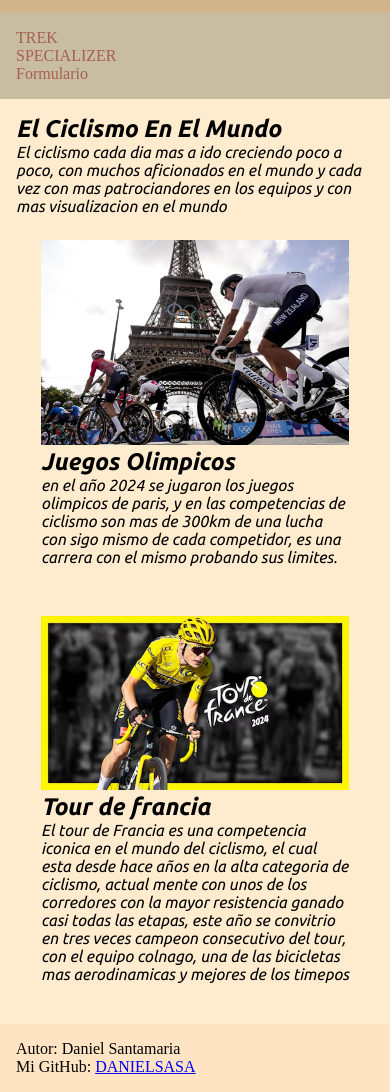
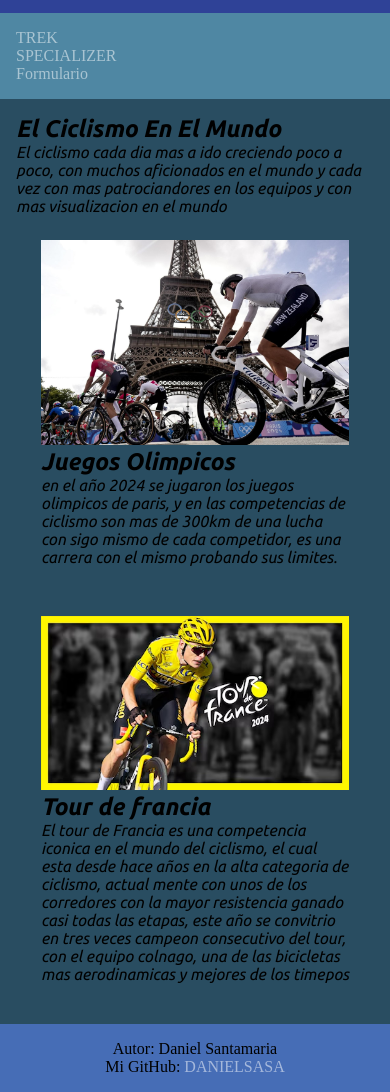
Before and after one commit to Danielsasa/proyecto, a plain HTML site: page index.html in a window 390 px wide. Shown: the part 56-1148 px from the top of the page. Drawn offline with Linux system fonts and the light colour scheme; a web font is replaced by a local one.

Commit message:
se cambio el color de fondo, se agrego un sticky en el nav al formato de 600px, y se centro el footer

```diff
--- a/styles/styles.css
+++ b/styles/styles.css
@@ -20,7 +20,7 @@
 
 
 .grid-header{
-    background-color: tan;
+    background-color: #2f4297;
     grid-area: header;
     display: flex;
     align-items: center;
@@ -39,21 +39,22 @@
 }
 
 .grid-nav{
-    background-color: rgb(201, 189, 161);
+    background-color: #4f87a3;
     grid-area: nav;
+
 }
 
 .grid-nav a{
     text-decoration: none;
-    color: rgba(133, 5, 5, 0.514);
+    color: rgba(255, 255, 255, 0.514);
 }
 
 .grid-nav a:hover{
-    color: rgb(53, 172, 17);
+    color: rgb(84, 70, 122);
 }
 
 .grid-main{
-    background-color: blanchedalmond;
+    background-color: #294d61;
     grid-area: main;
     font-family: "Ubuntu", serif;
   font-weight: 400;
@@ -105,9 +106,21 @@
 }
 
 .grid-footer{
-    background-color: bisque;
+    background-color: rgb(70, 109, 182);
     grid-area: footer;
+}
 
+.grid-footer p{
+    text-align: center;
+}
+
+.grid-footer a{
+    text-decoration: none;
+    color: rgba(255, 255, 255, 0.514);
+}
+
+.grid-footer a:hover{
+    color: rgb(84, 70, 122);
 }
 
 /*responsive*/
@@ -144,5 +157,12 @@
         font-style: italic;
     }
 
+    .grid-nav{
+        background-color: #4f87a3;
+        grid-area: nav;
+        position: sticky;
+        top: 0%;
+    }
+
     }
 }
```
